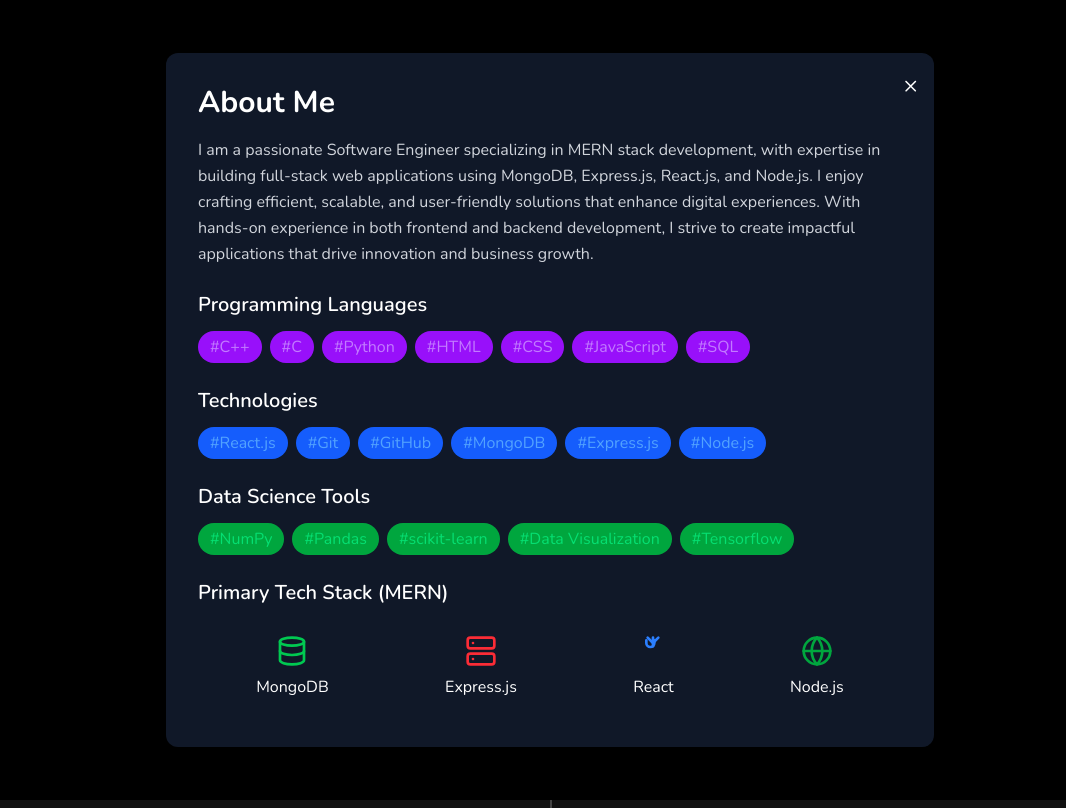
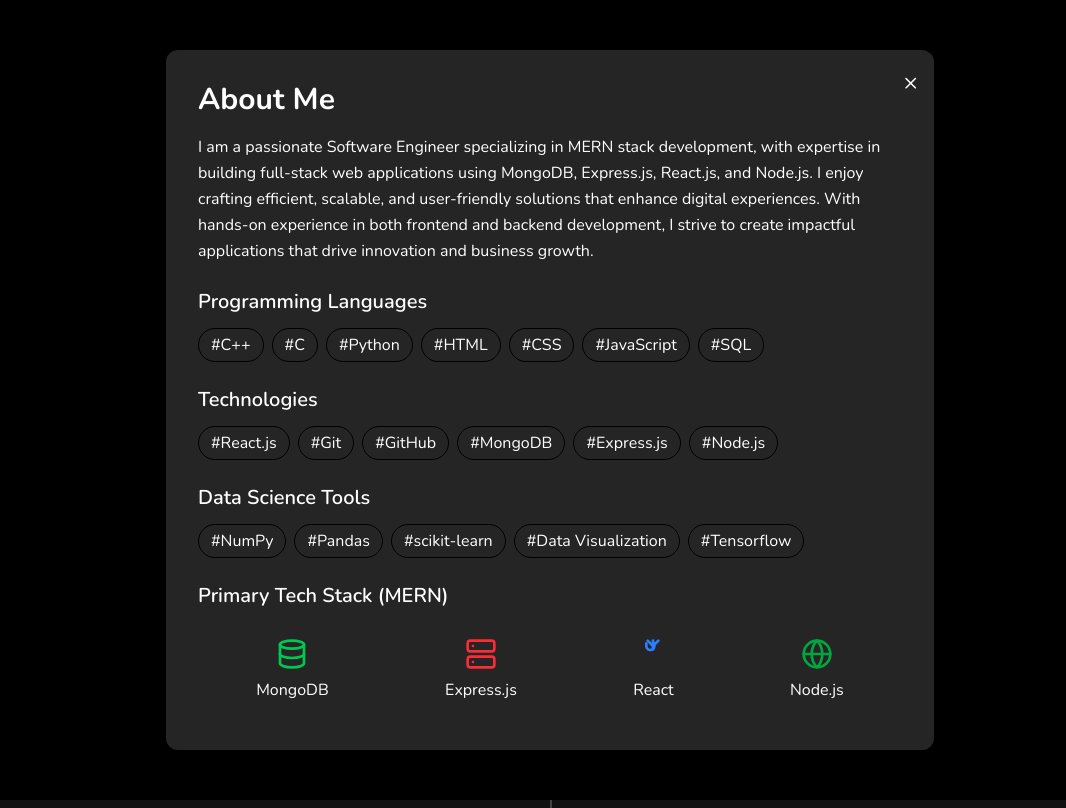
Before and after one commit to aryan-srivastava1625/Portfolio, a website: page index.html in a window 1280 px wide. Both pictures are taken after a click on the button "Explore Me". Shown: the full height of the page, 90-1156 px from the left. Drawn offline with nearby package versions, Linux system fonts and the light colour scheme.

Commit message:
made the about me section

```diff
--- a/index.html
+++ b/index.html
@@ -104,14 +104,14 @@
 
    </section>
 
-   <!-- About Me Modal -->
+<!-- Modal Container -->
 <div id="aboutModal" class="fixed inset-0 bg-black bg-opacity-75 flex items-center justify-center hidden">
-    <div class="bg-gray-900 text-white rounded-xl max-w-3xl w-full p-8 relative">
+    <div class="bg-[#252525] text-white rounded-xl max-w-3xl w-full p-8 relative">
         <!-- Close Button -->
         <button onclick="closeModal()" class="absolute top-4 right-4 text-white text-2xl">&times;</button>
 
         <h2 class="text-3xl font-bold">About Me</h2>
-        <p class="text-gray-300 leading-relaxed mt-4">
+        <p class="text-white leading-relaxed mt-4">
             I am a passionate Software Engineer specializing in MERN stack development, with expertise in building full-stack web applications using MongoDB, Express.js, React.js, and Node.js. I enjoy crafting efficient, scalable, and user-friendly solutions that enhance digital experiences. With hands-on experience in both frontend and backend development, I strive to create impactful applications that drive innovation and business growth.
         </p>
 
@@ -119,13 +119,13 @@
         <div class="mt-6">
             <h3 class="text-xl font-semibold mb-3">Programming Languages</h3>
             <div class="flex flex-wrap gap-2">
-                <span class="px-3 py-1 bg-purple-600 bg-opacity-25 rounded-full text-purple-400">#C++</span>
-                <span class="px-3 py-1 bg-purple-600 bg-opacity-25 rounded-full text-purple-400">#C</span>
-                <span class="px-3 py-1 bg-purple-600 bg-opacity-25 rounded-full text-purple-400">#Python</span>
-                <span class="px-3 py-1 bg-purple-600 bg-opacity-25 rounded-full text-purple-400">#HTML</span>
-                <span class="px-3 py-1 bg-purple-600 bg-opacity-25 rounded-full text-purple-400">#CSS</span>
-                <span class="px-3 py-1 bg-purple-600 bg-opacity-25 rounded-full text-purple-400">#JavaScript</span>
-                <span class="px-3 py-1 bg-purple-600 bg-opacity-25 rounded-full text-purple-400">#SQL</span>
+                <span class="px-3 py-1  text-white border border-black rounded-full">#C++</span>
+                <span class="px-3 py-1  text-white border border-black rounded-full">#C</span>
+                <span class="px-3 py-1  text-white border border-black rounded-full">#Python</span>
+                <span class="px-3 py-1  text-white border border-black rounded-full">#HTML</span>
+                <span class="px-3 py-1  text-white border border-black rounded-full">#CSS</span>
+                <span class="px-3 py-1  text-white border border-black rounded-full">#JavaScript</span>
+                <span class="px-3 py-1  text-white border border-black rounded-full">#SQL</span>
             </div>
         </div>
 
@@ -133,12 +133,12 @@
         <div class="mt-6">
             <h3 class="text-xl font-semibold mb-3">Technologies</h3>
             <div class="flex flex-wrap gap-2">
-                <span class="px-3 py-1 bg-blue-600 bg-opacity-25 rounded-full text-blue-400">#React.js</span>
-                <span class="px-3 py-1 bg-blue-600 bg-opacity-25 rounded-full text-blue-400">#Git</span>
-                <span class="px-3 py-1 bg-blue-600 bg-opacity-25 rounded-full text-blue-400">#GitHub</span>
-                <span class="px-3 py-1 bg-blue-600 bg-opacity-25 rounded-full text-blue-400">#MongoDB</span>
-                <span class="px-3 py-1 bg-blue-600 bg-opacity-25 rounded-full text-blue-400">#Express.js</span>
-                <span class="px-3 py-1 bg-blue-600 bg-opacity-25 rounded-full text-blue-400">#Node.js</span>
+                <span class="px-3 py-1 text-white border border-black rounded-full">#React.js</span>
+                <span class="px-3 py-1 text-white border border-black rounded-full">#Git</span>
+                <span class="px-3 py-1 text-white border border-black rounded-full">#GitHub</span>
+                <span class="px-3 py-1 text-white border border-black rounded-full">#MongoDB</span>
+                <span class="px-3 py-1 text-white border border-black rounded-full">#Express.js</span>
+                <span class="px-3 py-1 text-white border border-black rounded-full">#Node.js</span>
             </div>
         </div>
 
@@ -146,15 +146,14 @@
         <div class="mt-6">
             <h3 class="text-xl font-semibold mb-3">Data Science Tools</h3>
             <div class="flex flex-wrap gap-2">
-                <span class="px-3 py-1 bg-green-600 bg-opacity-25 rounded-full text-green-400">#NumPy</span>
-                <span class="px-3 py-1 bg-green-600 bg-opacity-25 rounded-full text-green-400">#Pandas</span>
-                <span class="px-3 py-1 bg-green-600 bg-opacity-25 rounded-full text-green-400">#scikit-learn</span>
-                <span class="px-3 py-1 bg-green-600 bg-opacity-25 rounded-full text-green-400">#Data Visualization</span>
-                <span class="px-3 py-1 bg-green-600 bg-opacity-25 rounded-full text-green-400">#Tensorflow</span>
+                <span class="px-3 py-1 text-white border border-black rounded-full">#NumPy</span>
+                <span class="px-3 py-1 text-white border border-black rounded-full">#Pandas</span>
+                <span class="px-3 py-1 text-white border border-black rounded-full">#scikit-learn</span>
+                <span class="px-3 py-1 text-white border border-black rounded-full">#Data Visualization</span>
+                <span class="px-3 py-1 text-white border border-black rounded-full">#Tensorflow</span>
             </div>
         </div>
 
-                    <!-- Tech Stack -->
         <!-- Tech Stack -->
         <div class="mt-6">
             <h3 class="text-xl font-semibold mb-3">Primary Tech Stack (MERN)</h3>
@@ -166,7 +165,7 @@
                         <path d="M21 12c0 1.66-4 3-9 3s-9-1.34-9-3"></path>
                         <path d="M3 5v14c0 1.66 4 3 9 3s9-1.34 9-3V5"></path>
                     </svg>
-            <span>MongoDB</span>
+                    <span class="text-white">MongoDB</span>
                 </div>
 
                 <!-- Express.js -->
@@ -177,7 +176,7 @@
                         <line x1="6" y1="6" x2="6" y2="6"></line>
                         <line x1="6" y1="18" x2="6" y2="18"></line>
                     </svg>
-            <span>Express.js</span>
+                    <span class="text-white">Express.js</span>
                 </div>
 
                 <!-- React -->
@@ -187,7 +186,7 @@
                         <path d="M12 2v6.5"></path>
                         <path d="M7 4v2a3 3 0 0 0 6 0V4"></path>
                     </svg>
-            <span>React</span>
+                    <span class="text-white">React</span>
                 </div>
 
                 <!-- Node.js -->
@@ -197,14 +196,13 @@
                         <path d="M12 2a14.5 14.5 0 0 0 0 20 14.5 14.5 0 0 0 0-20"></path>
                         <path d="M2 12h20"></path>
                     </svg>
-            <span>Node.js</span>
+                    <span class="text-white">Node.js</span>
+                </div>
+            </div>
         </div>
     </div>
 </div>
 
-
-    </div>
-</div>
 
 <!-- JavaScript to Handle Modal -->
 <script>
```
Also changed, not shown: output.css. Lines whose indentation alone changed are shown as unchanged.
